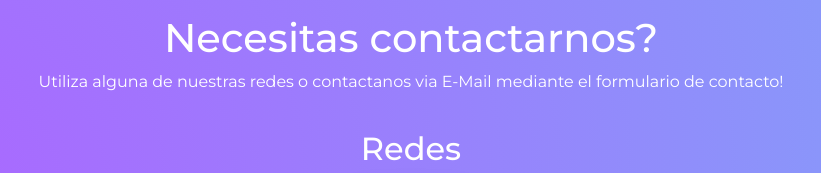
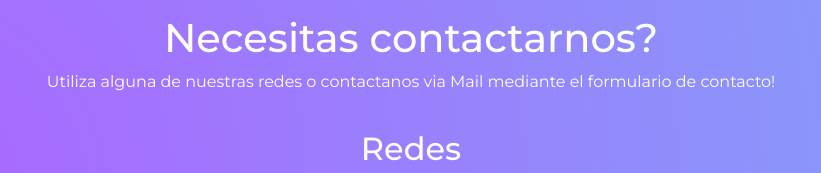
Before and after one commit to santiloureiro/KeyTech, a website: page pages/contacto.html in a window 1280 px wide. Shown: the part 126-299 px from the top of the page, 229-1050 px from the left. Drawn offline with nearby package versions, Linux system fonts and the light colour scheme.

Commit message:
contact error correction

```diff
--- a/pages/contacto.html
+++ b/pages/contacto.html
@@ -83,11 +83,11 @@
   <main class="main-wrapper">
 
 
-    <section>
+    <section class="contactpage-section">
       <div class="contact-head">
         <h1>Necesitas contactarnos?</h1>
         <p>
-          Utiliza alguna de nuestras redes o contactanos via E-Mail mediante el
+          Utiliza alguna de nuestras redes o contactanos via Mail mediante el
           formulario de contacto!
         </p>
       </div>
@@ -109,7 +109,7 @@
 
     </section>
 
-    <section class="contactpage-section">
+    <section>
       <div class="contact-form">
         <h3>Contactanos!</h3>
 
```
